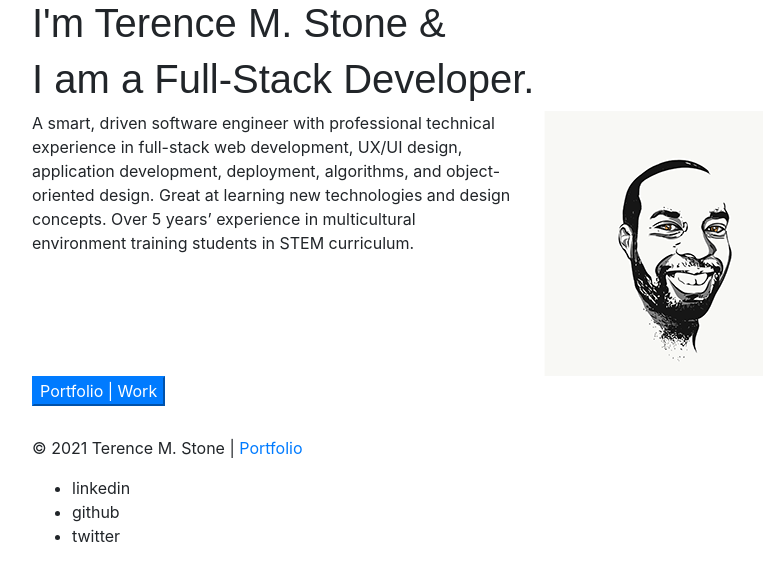
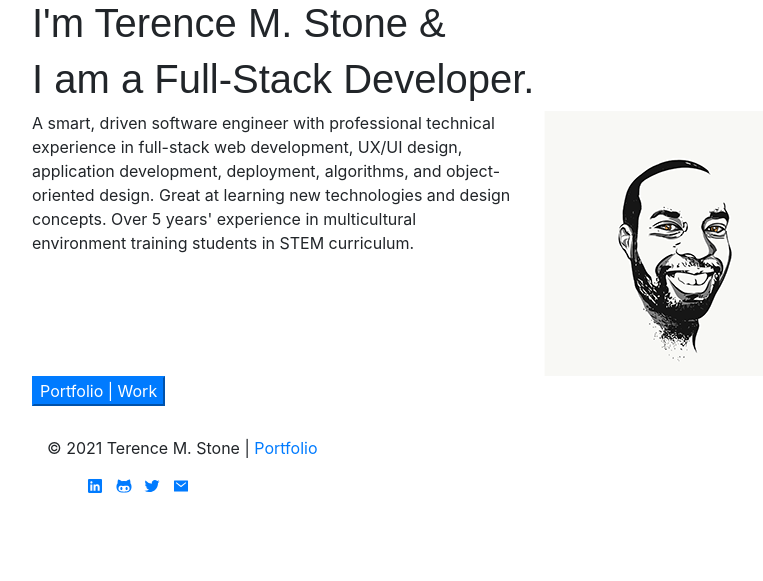
Before and after one commit to Tmstone/Portfolio, a Flask app: page / in a window 1280 px wide. Shown: the part 129-710 px from the top of the page, without its empty margins (111-874 px from the left). Run offline with Flask 2, Linux system fonts and the light colour scheme; some libraries are stand-ins or nearby versions.

Commit message:
updated footer with social media icons

```diff
--- a/templates/about.html
+++ b/templates/about.html
@@ -33,7 +33,7 @@
     <div class="container">
       <div class="header">
         <div id="nav"></div>
-        <h1>About</h1>
+        <h1>Experience</h1>
       </div>
       <div class="section">
         <p>
@@ -51,4 +51,8 @@
     integrity="sha384-JjSmVgyd0p3pXB1rRibZUAYoIIy6OrQ6VrjIEaFf/nJGzIxFDsf4x0xIM+B07jRM"
     crossorigin="anonymous"
   ></script>
+  <script
+    type="module"
+    src="https://unpkg.com/ionicons@5.5.2/dist/ionicons/ionicons.esm.js"
+  ></script>
 </html>
--- a/templates/contact.html
+++ b/templates/contact.html
@@ -80,4 +80,8 @@
     integrity="sha384-JjSmVgyd0p3pXB1rRibZUAYoIIy6OrQ6VrjIEaFf/nJGzIxFDsf4x0xIM+B07jRM"
     crossorigin="anonymous"
   ></script>
+  <script
+    type="module"
+    src="https://unpkg.com/ionicons@5.5.2/dist/ionicons/ionicons.esm.js"
+  ></script>
 </html>
--- a/templates/footer.html
+++ b/templates/footer.html
@@ -1,6 +1,34 @@
-<p>&copy; 2021 Terence M. Stone | <a href="/projects">Portfolio</a></p>
-<ul>
-  <li class="bi bi-linkedin">linkedin</li>
-  <li>github</li>
-  <li>twitter</li>
-</ul>
+<footer>
+  <div class="container">
+    <div class="row">
+      <div class="col md-3">
+        <p>&copy; 2021 Terence M. Stone | <a href="/projects">Portfolio</a></p>
+      </div>
+    </div>
+    <ul>
+      <li class="list-inline-item md-3">
+        <a
+          href="https://linkedin/in/terencemstone"
+          class="text-decoration-none"
+        >
+          <ion-icon name="logo-linkedin"></ion-icon>
+        </a>
+      </li>
+      <li class="list-inline-item md-3">
+        <a href="https://github.com/tmstone" class="text-decoration-none">
+          <ion-icon name="logo-octocat"></ion-icon>
+        </a>
+      </li>
+      <li class="list-inline-item md-3">
+        <a href="https://twitter.com/taegot" class="text-decoration-none">
+          <ion-icon name="logo-twitter"></ion-icon>
+        </a>
+      </li>
+      <li class="list-inline-item md-3">
+        <a href="/contact" class="text-decoration-none">
+          <ion-icon name="mail-sharp"></ion-icon>
+        </a>
+      </li>
+    </ul>
+  </div>
+</footer>
--- a/templates/index.html
+++ b/templates/index.html
@@ -8,6 +8,11 @@
       content="A site designed to present my full-stack talents."
     />
     <title>My Portfolio</title>
+    <link
+      rel="shortcut icon"
+      href="{{url_for('static',filename='img/favicon.ico') }}"
+      type="image/x-icon"
+    />
     <link
       rel="stylesheet"
       href="https://stackpath.bootstrapcdn.com/bootstrap/4.3.1/css/bootstrap.min.css"
@@ -49,7 +54,7 @@
             experience in full-stack web development, UX/UI design, application
             development, deployment, algorithms, and object-oriented design.
             Great at learning new technologies and design concepts. Over 5
-            years’ experience in multicultural environment training students in
+            years' experience in multicultural environment training students in
             STEM curriculum.
           </p>
         </div>
@@ -71,4 +76,8 @@
     integrity="sha384-JjSmVgyd0p3pXB1rRibZUAYoIIy6OrQ6VrjIEaFf/nJGzIxFDsf4x0xIM+B07jRM"
     crossorigin="anonymous"
   ></script>
+  <script
+    type="module"
+    src="https://unpkg.com/ionicons@5.5.2/dist/ionicons/ionicons.esm.js"
+  ></script>
 </html>
--- a/templates/login.html
+++ b/templates/login.html
@@ -90,4 +90,8 @@
     integrity="sha384-JjSmVgyd0p3pXB1rRibZUAYoIIy6OrQ6VrjIEaFf/nJGzIxFDsf4x0xIM+B07jRM"
     crossorigin="anonymous"
   ></script>
+  <script
+    type="module"
+    src="https://unpkg.com/ionicons@5.5.2/dist/ionicons/ionicons.esm.js"
+  ></script>
 </html>
--- a/templates/nav.html
+++ b/templates/nav.html
@@ -29,6 +29,23 @@
         <li class="nav-item">
           <a class="nav-link" href="/contact">Contact</a>
         </li>
+        <!--social media icons-->
+        <li class="nav-item">
+          <a href="https://linkedin.com/in/terencemstone">
+            <ion-icon name="logo-linkedin"></ion-icon>
+          </a>
+        </li>
+        <li class="nav-item">
+          <a href="https://github.com/tmstone" class="text-decoration-none">
+            <ion-icon name="logo-octocat"></ion-icon>
+          </a>
+        </li>
+        <li class="nav-item"></li>
+        <li class="list-inline-item md-3">
+          <a href="https://twitter.com/taegot" class="text-decoration-none">
+            <ion-icon name="logo-twitter"></ion-icon>
+          </a>
+        </li>
       </ul>
     </div>
   </div>
--- a/templates/projects.html
+++ b/templates/projects.html
@@ -69,4 +69,8 @@
     integrity="sha384-JjSmVgyd0p3pXB1rRibZUAYoIIy6OrQ6VrjIEaFf/nJGzIxFDsf4x0xIM+B07jRM"
     crossorigin="anonymous"
   ></script>
+  <script
+    type="module"
+    src="https://unpkg.com/ionicons@5.5.2/dist/ionicons/ionicons.esm.js"
+  ></script>
 </html>
```
